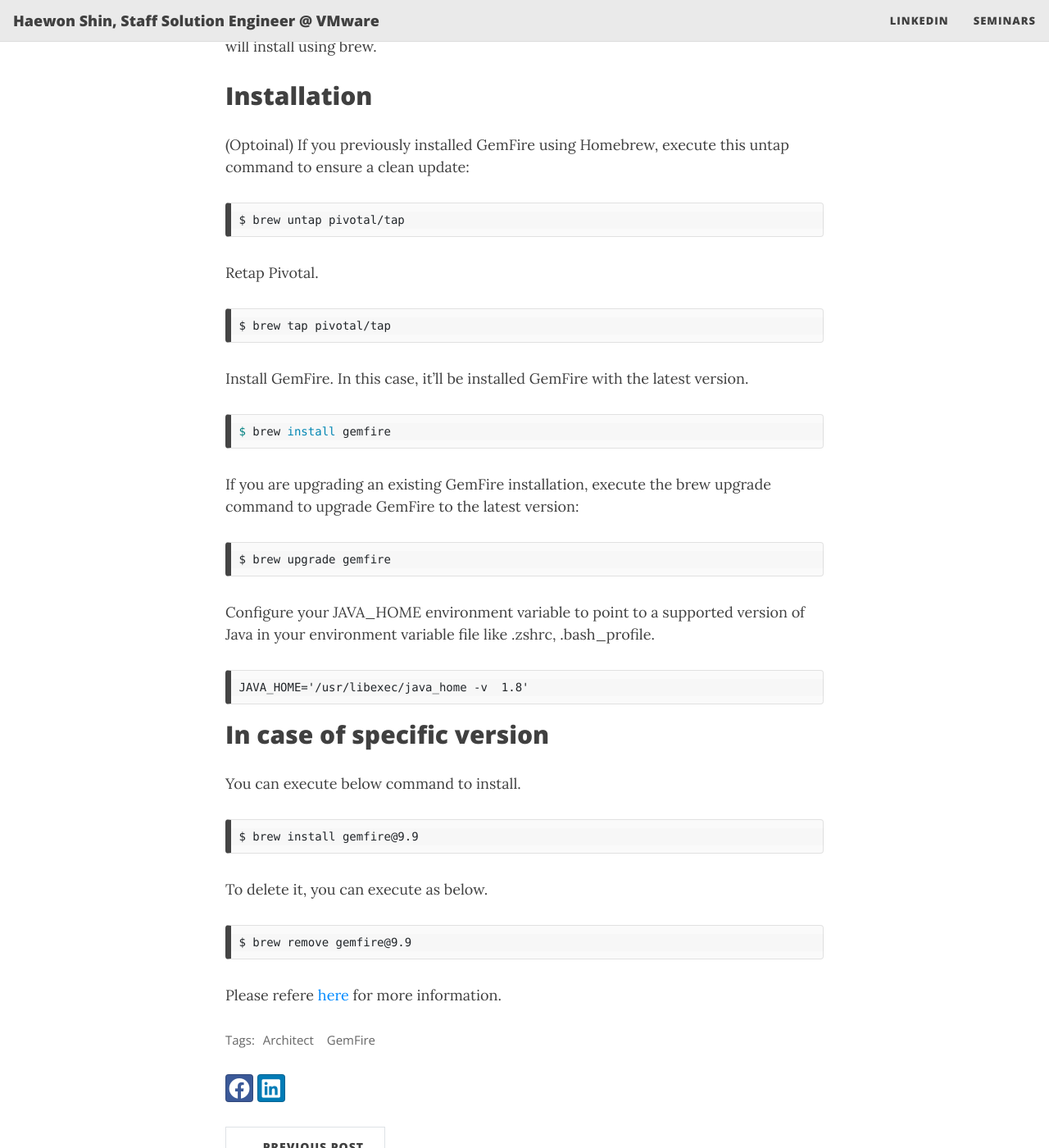
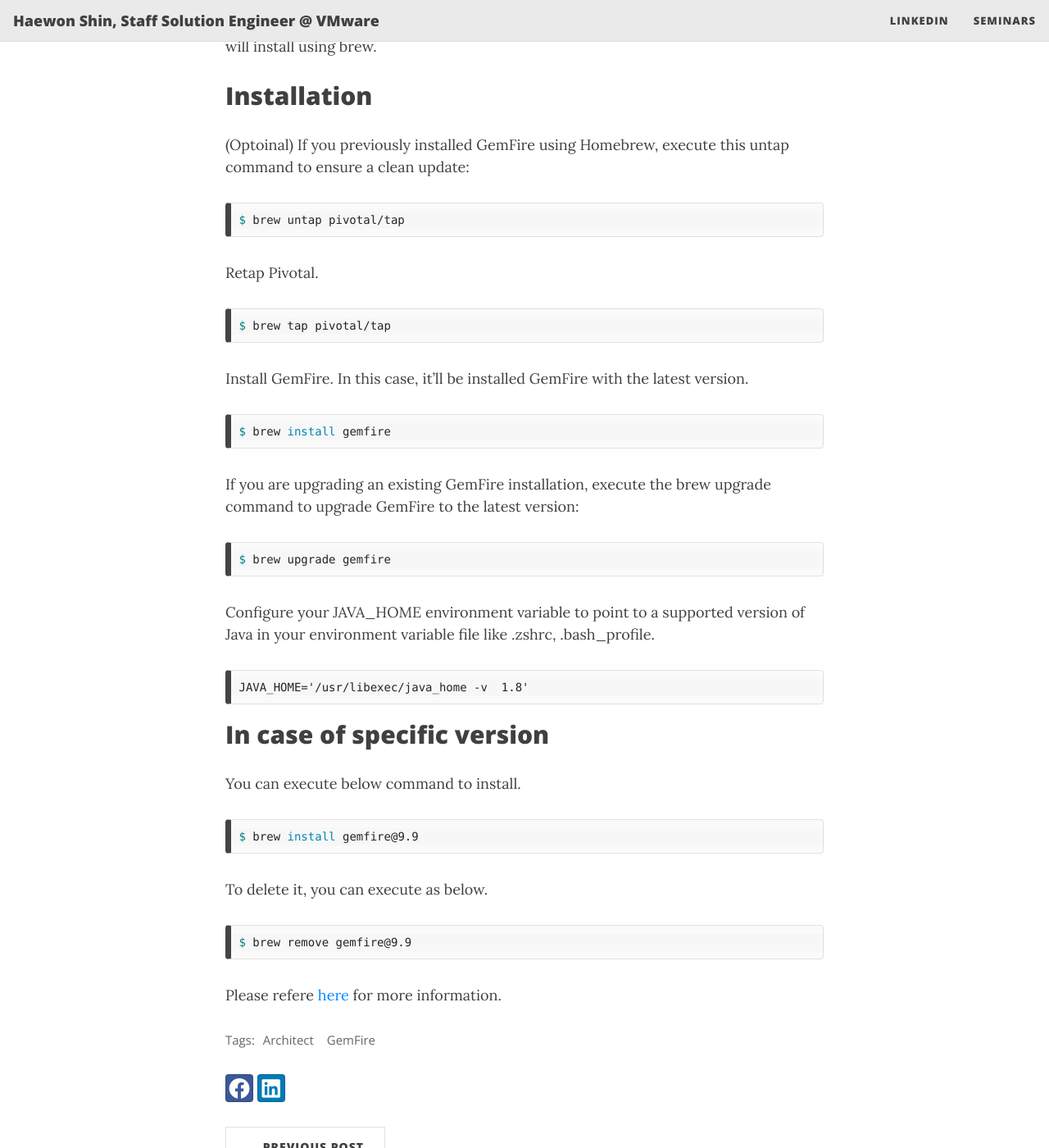
Before and after one commit to haewons-tanzu/haewons-tanzu.github.io, a Jekyll site: the page built from _posts/2020-10-29-gemfire-installation-on-mac.md, in a window 1280 px wide and 1400 px high, scrolled down 276 px. Shown: the whole window at 82% size. Built offline with Jekyll 4.4.1, drawn with Linux system fonts in a browser that asks for light colours; nearby versions of some CDN libraries.

Commit message:
Update 2020-10-29-gemfire-installation-on-mac.md

````diff
--- a/_posts/2020-10-29-gemfire-installation-on-mac.md
+++ b/_posts/2020-10-29-gemfire-installation-on-mac.md
@@ -16,14 +16,14 @@
 ## Installation
 
 (Optoinal) If you previously installed GemFire using Homebrew, execute this untap command to ensure a clean update:
-~~~
+```shell
 $ brew untap pivotal/tap
-~~~
+```
 
 Retap Pivotal.
-~~~
+```shell
 $ brew tap pivotal/tap
-~~~
+```
 
 Install GemFire. In this case, it'll be installed GemFire with the latest version.
 ```shell
@@ -31,24 +31,24 @@
 ```
 
 If you are upgrading an existing GemFire installation, execute the brew upgrade command to upgrade GemFire to the latest version:
-~~~
+```shell
 $ brew upgrade gemfire
-~~~
+```
 
 Configure your JAVA_HOME environment variable to point to a supported version of Java in your environment variable file like .zshrc, .bash_profile.
-~~~
+```text
 JAVA_HOME='/usr/libexec/java_home -v  1.8'
-~~~
+```
 
 ## In case of specific version
 You can execute below command to install.
-~~~
+```shell
 $ brew install gemfire@9.9
-~~~
+```
 
 To delete it, you can execute as below.
-~~~
+```shell
 $ brew remove gemfire@9.9
-~~~
+```
 
 Please refere [here](https://gemfire.docs.pivotal.io/910/gemfire/getting_started/installation/install_brew.html) for more information.
````
